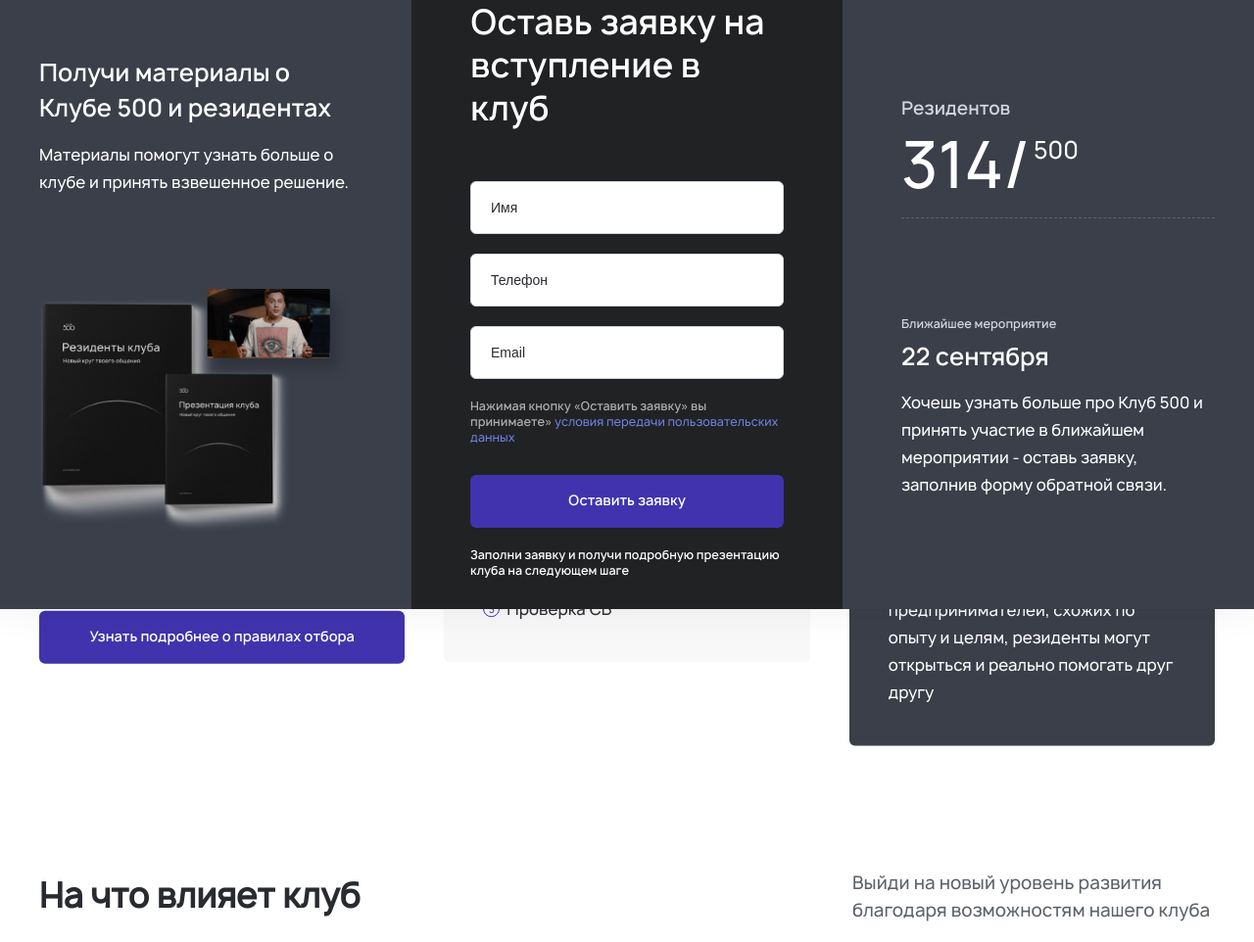
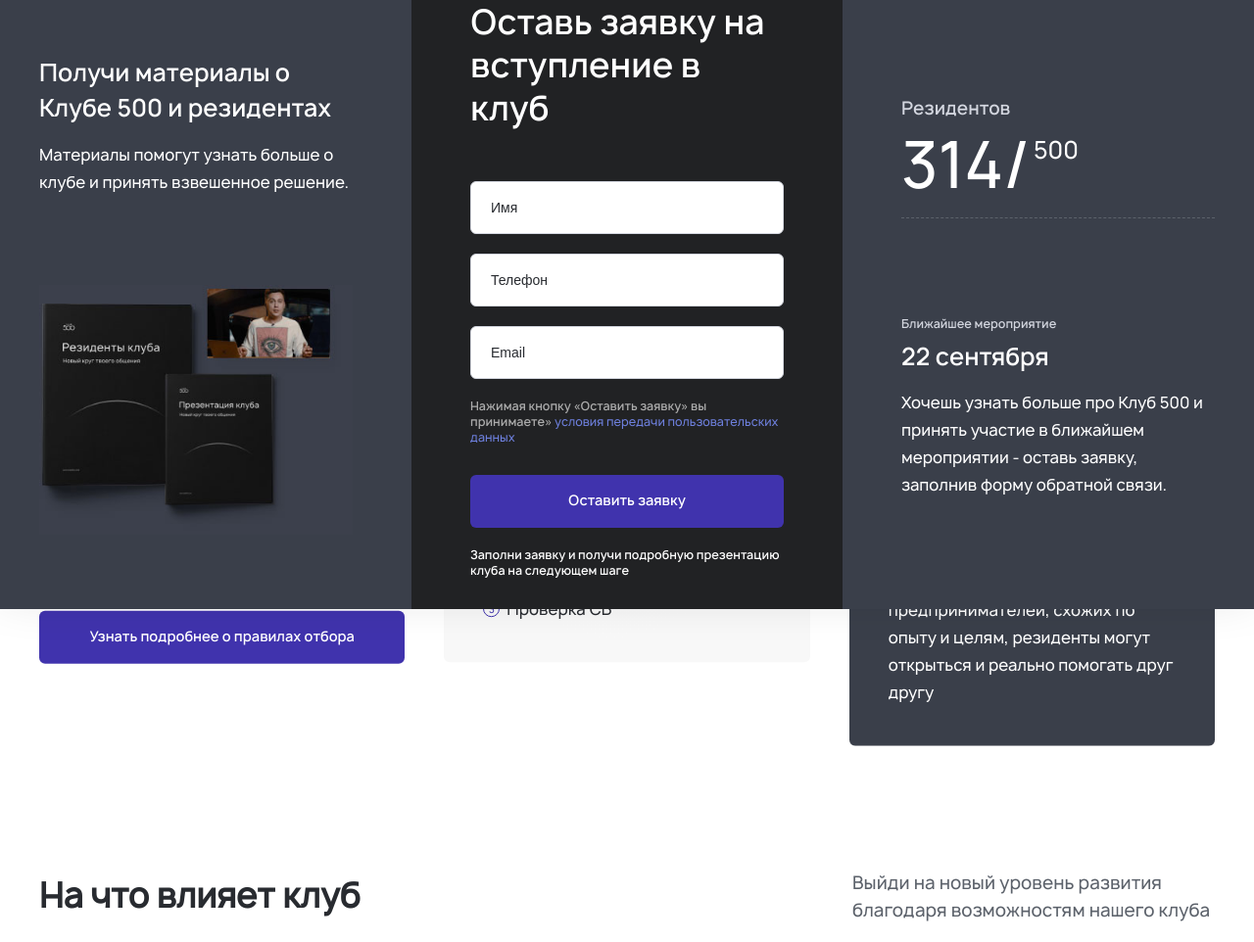
Before and after one commit to Egor44445555/500club, a website: page public/jade/index.jade in a window 1280 px wide. Shown: the part 978-1940 px from the top of the page at 98% size. Drawn offline with nearby package versions, Linux system fonts and the light colour scheme; files that its build step writes are made by us from their sources; files whose address does not match are found by name; a web font is replaced by a local one.

Commit message:
fix image footer

```diff
--- a/public/jade/blocks/footer.jade
+++ b/public/jade/blocks/footer.jade
@@ -4,7 +4,7 @@
             .footer-col.left-col
                 .h3 Получи материалы о Клубе 500 и резидентах
                 p Материалы помогут узнать больше о клубе и принять взвешенное решение.
-                img(src="images/assets/footer.png")
+                img(src="images/assets/book.jpg")
                 a(href="#footer").btn.modal-btn.footer-btn Оставить заявку
 
             .footer-col.center-col
--- a/public/jade/index.jade
+++ b/public/jade/index.jade
@@ -285,7 +285,7 @@ html
                         .footer-col.left-col.desktop
                             .h3.title-modal Получи материалы о Клубе 500 и резидентах
                             p Материалы помогут узнать больше о клубе и принять взвешенное решение.
-                            img(src="images/assets/footer.png")
+                            img(src="images/assets/book.jpg")
                             a(href="#").btn.mobile-btn Оставить заявку
 
                         .footer-col.center-col
```
Also changed, not shown: public/blocks/footer.html, public/images/assets/book.jpg (added), public/index.html.
